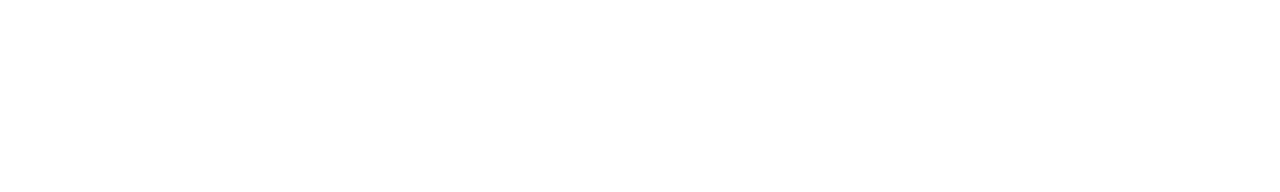
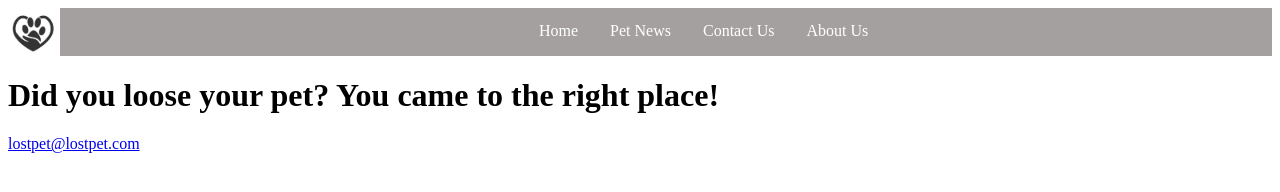
Before and after one commit to solveighelga/Guide1-intro, a plain HTML site: page index.html in a window 1280 px wide. Drawn offline with Linux system fonts and the light colour scheme.

Commit message:
Added a navigation bar

```diff
--- a/index.html
+++ b/index.html
@@ -4,9 +4,35 @@
         <meta charset="UTF-8">
         <meta http-equiv="X-UA-Compatible" content="IE=edge">
         <meta name="viewport" content="width=device-width, initial-scale=1.0">
+        <link rel="stylesheet" href="style.css">
         <title>Document</title>
     </head>
+    <!--comment on body here-->
     <body>
+        <!-- Comment on header here: Added a navigation bar-->
+        <header>
+            <!-- list with disabled links and a logo-->
+            <ul>
+                <li><img src="images/petlogo.jpg" alt="petlogo"></li>
+                <li><a href="#">Home</a></li>
+                <li><a href="#">Pet News</a></li>
+                <li><a href="#">Contact Us</a></li>
+                <li><a href="#">About Us</a></li>
+            </ul>
+        </header>
 
+        <!-- Comment on main-->
+        <main>
+            <h1>Did you loose your pet? You came to the right place!</h1>
+            <section>
+
+            </section>
+            <section>
+
+            </section>
+        </main>
+
+        <!--Comment on footer here: target="blank" Link will open in new window-->
+        <footer><a href="mailto:lostpet@lostpet.com" target="_blank">lostpet@lostpet.com</a></footer>
     </body>
 </html>
--- /dev/null
+++ b/style.css
@@ -0,0 +1,32 @@
+
+
+/**/
+ul {
+    list-style-type: none;
+    margin: 0;
+    padding: 0;
+    overflow: hidden;
+    background-color: rgb(164, 160, 160);
+  }
+   /**/
+  li {
+    float: left;
+  }
+  /**/
+  li a {
+    display: block;
+    color: white;
+    text-align: center;
+    padding: 14px 16px;
+    text-decoration: none;
+  }
+
+  /* Change the link color to #111 (black) on hover */
+  li a:hover {
+    background-color: #111;
+  }
+
+  img {
+    display: block;
+    width: 10%;
+  }
```
Also changed, not shown: images/petlogo.jpg (added). Lines whose indentation alone changed are shown as unchanged.
